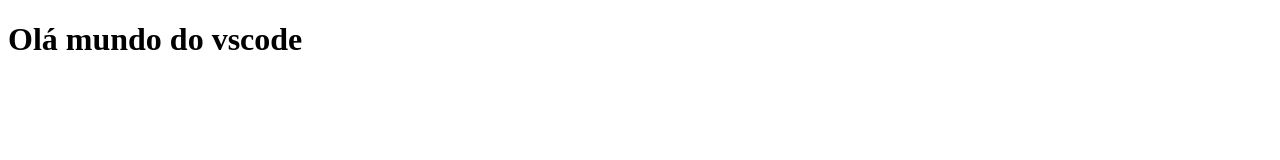
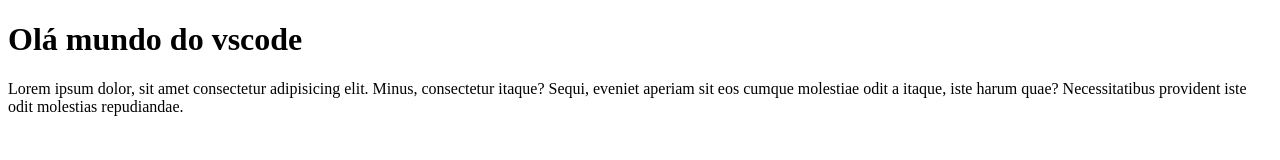
Before and after one commit to Paulo-Carvalho1901/teste.vscode, a plain HTML site: page index.html in a window 1280 px wide. Drawn offline with Linux system fonts and the light colour scheme.

Commit message:
add lorem

```diff
--- a/index.html
+++ b/index.html
@@ -7,5 +7,6 @@
 </head>
 <body>
     <h1>Olá mundo do vscode</h1>
+    <p>Lorem ipsum dolor, sit amet consectetur adipisicing elit. Minus, consectetur itaque? Sequi, eveniet aperiam sit eos cumque molestiae odit a itaque, iste harum quae? Necessitatibus provident iste odit molestias repudiandae.</p>
 </body>
 </html>
```
